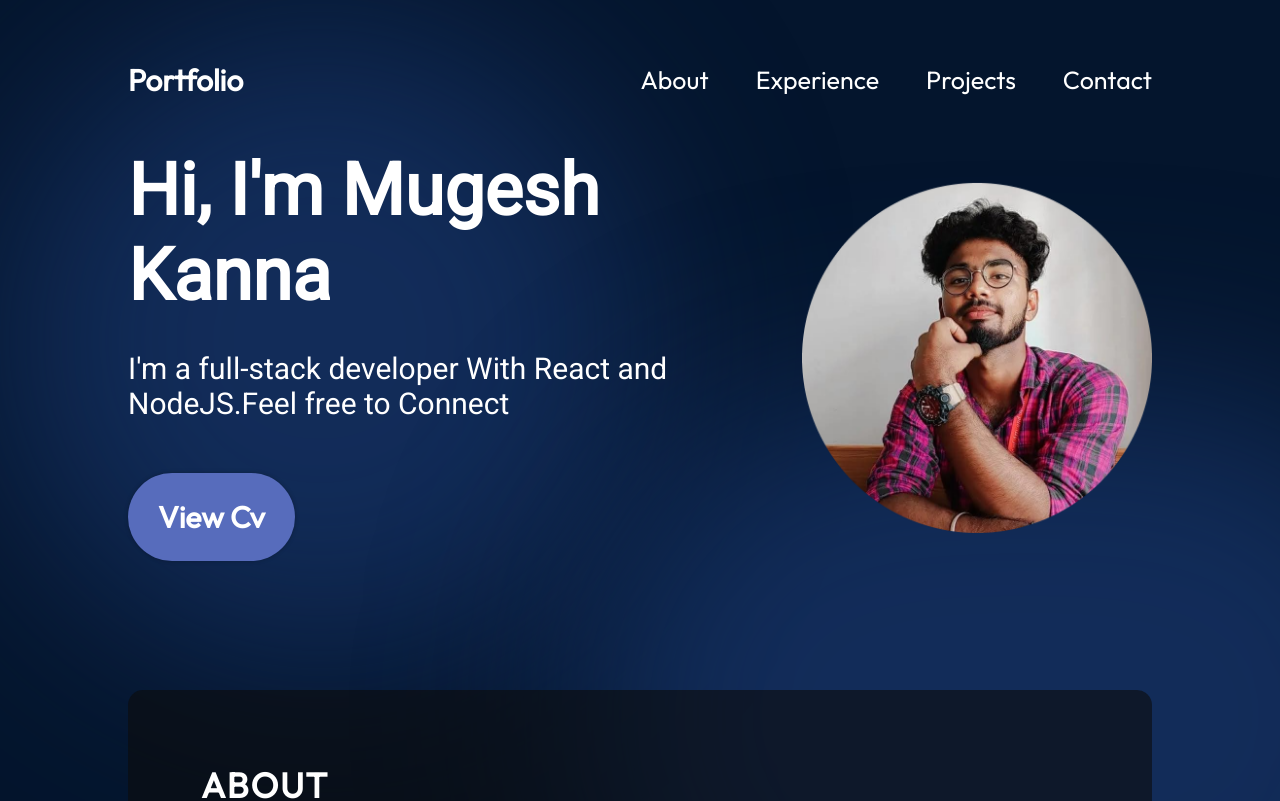
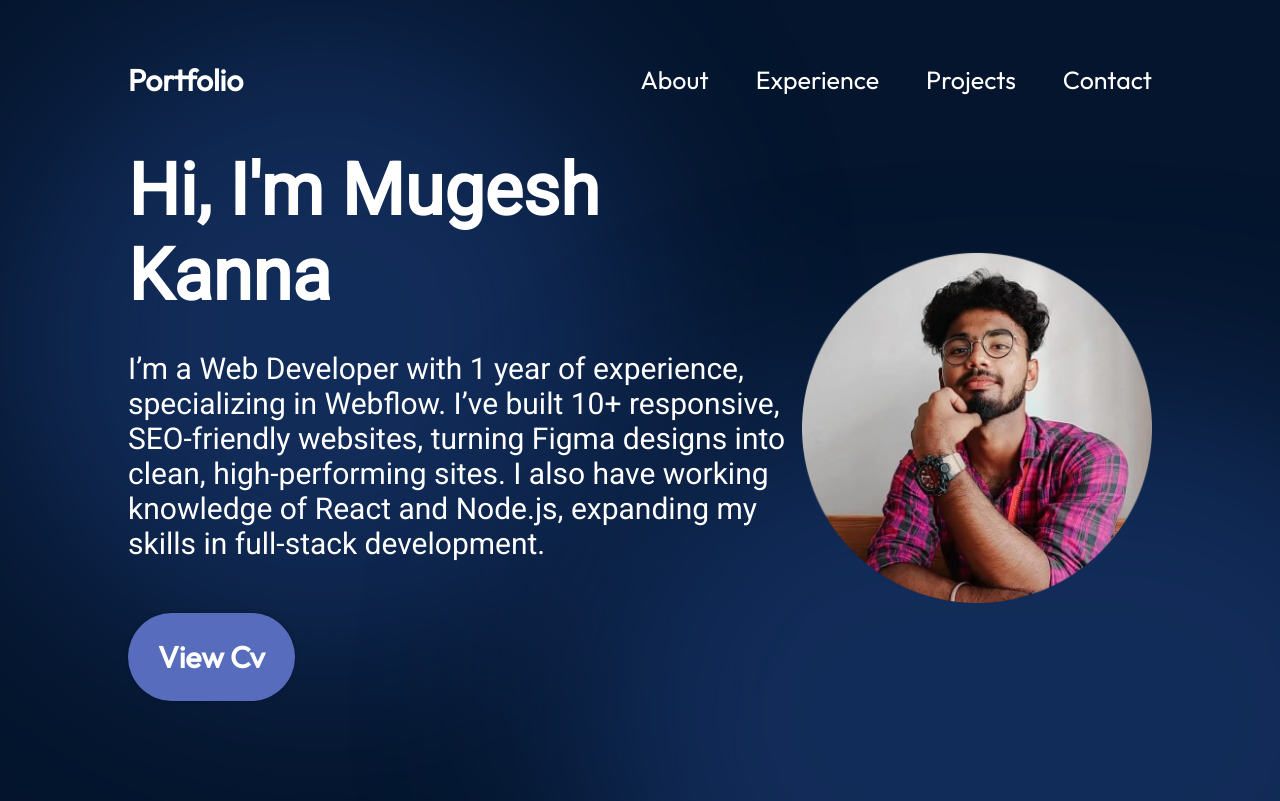
Before and after one commit to mugeszz/my-portfolio, a React (Vite) app: page / in a window 1280 px wide. Shown: the top 801 px of the page. Built offline with nearby package versions, Linux system fonts and the light colour scheme.

Commit message:
Update Hero.jsx

```diff
--- a/src/components/Hero/Hero.jsx
+++ b/src/components/Hero/Hero.jsx
@@ -9,8 +9,11 @@ export const Hero = () => {
       <div className={styles.content}>
         <h1 className={styles.title}>Hi, I'm Mugesh Kanna</h1>
         <p className={styles.description}>
-          I'm a full-stack developer With React and
-          NodeJS.Feel free to Connect
+         I’m a Web Developer with 1 year of experience, specializing in
+          Webflow. I’ve built 10+ responsive, SEO-friendly websites, turning
+          Figma designs into clean, high-performing sites. I also have working
+          knowledge of React and Node.js, expanding my skills in full-stack
+          development.
         </p>
         <a href="https://drive.google.com/file/d/1MgMw_InyMyBtTXsSPHGl_qNoJ54lQ71o/view?usp=sharing" target="_blank" className={styles.contactBtn}>
          View Cv
```
